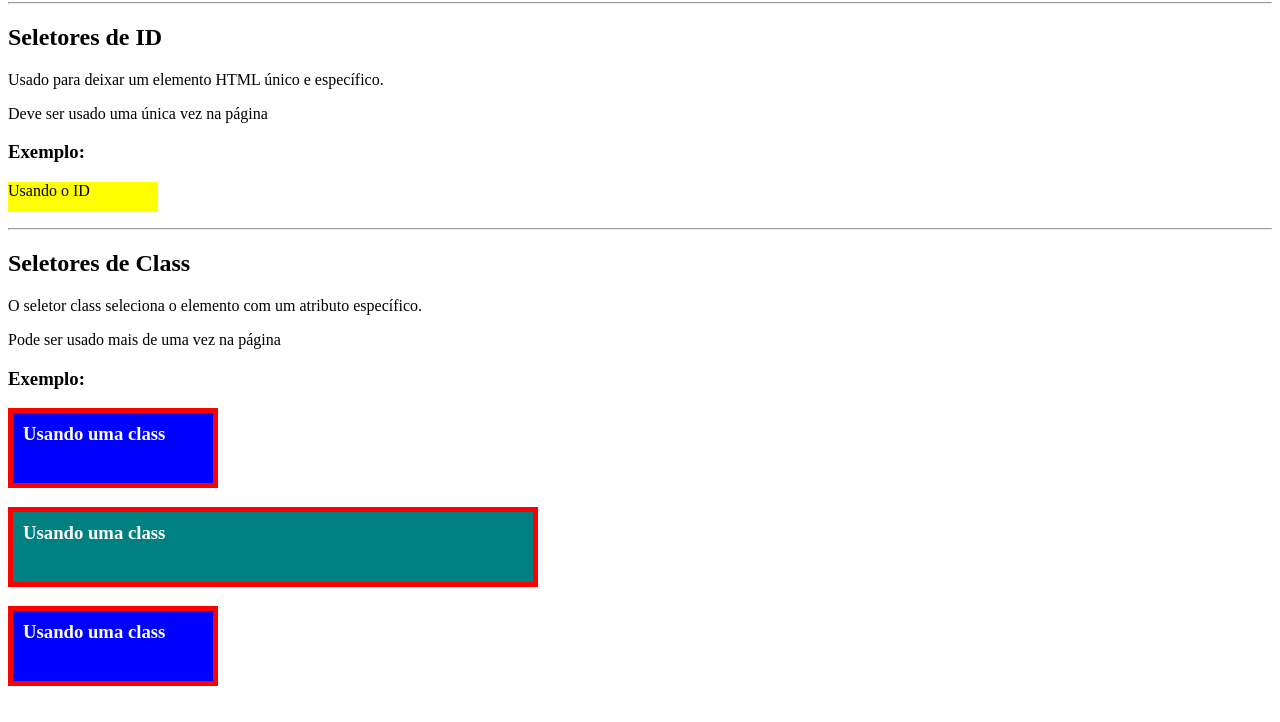
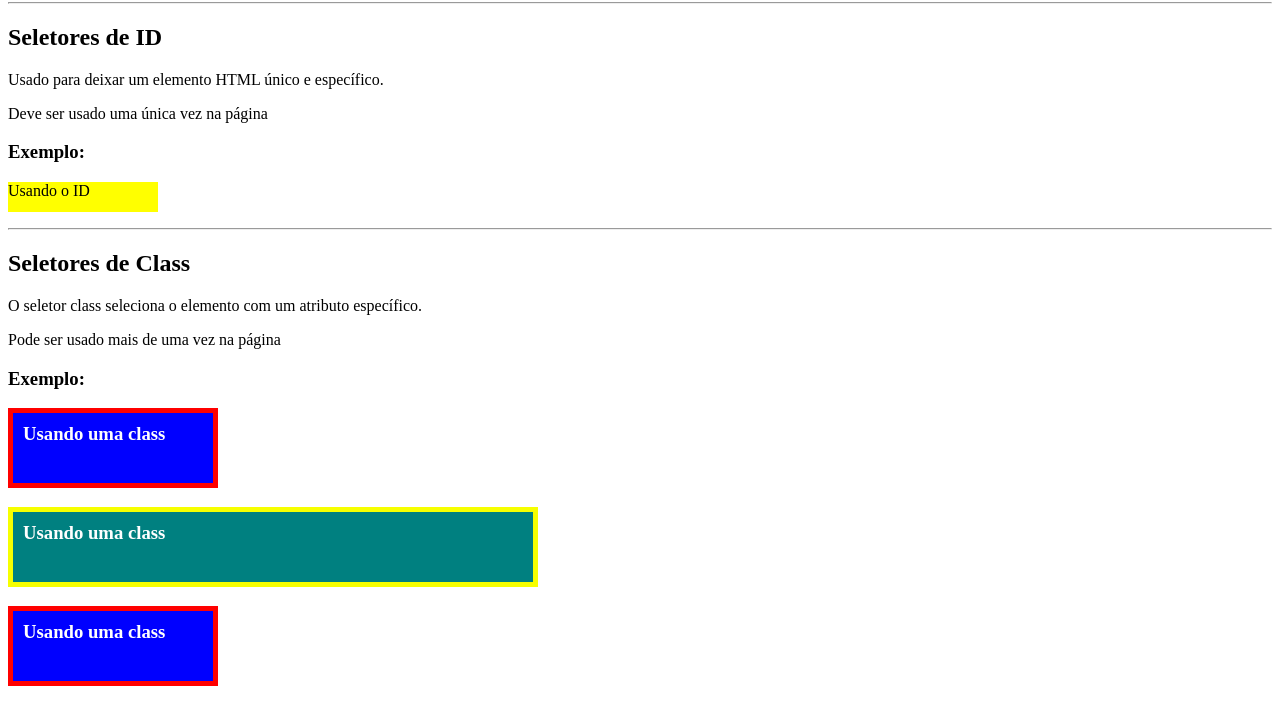
Before and after one commit to cnventura/HTML, a plain HTML site: page id_classe.html in a window 1280 px wide. Shown: the part 78-800 px from the top of the page. Drawn offline with Linux system fonts and the light colour scheme.

Commit message:
agora salvado

```diff
--- a/id_classe.html
+++ b/id_classe.html
@@ -11,18 +11,21 @@
     width: 150px;
     background-color: yellow;
 
+
 }
 .categoria{
     height: 50px;
     width: 180px;
     background-color: blue;
     color: #fff;
-    padding: 10px;
+    padding: 10px; /*padding é o espaçamento interno do meu elemento, já a margin é o espaçamento externo do meu elemento*/
     border: solid red 5px
 }
 #meio{
     width: 500px;
     background-color: teal;
+    border: solid rgb(246, 255, 0) 5px;
+
 
 }
 
```
